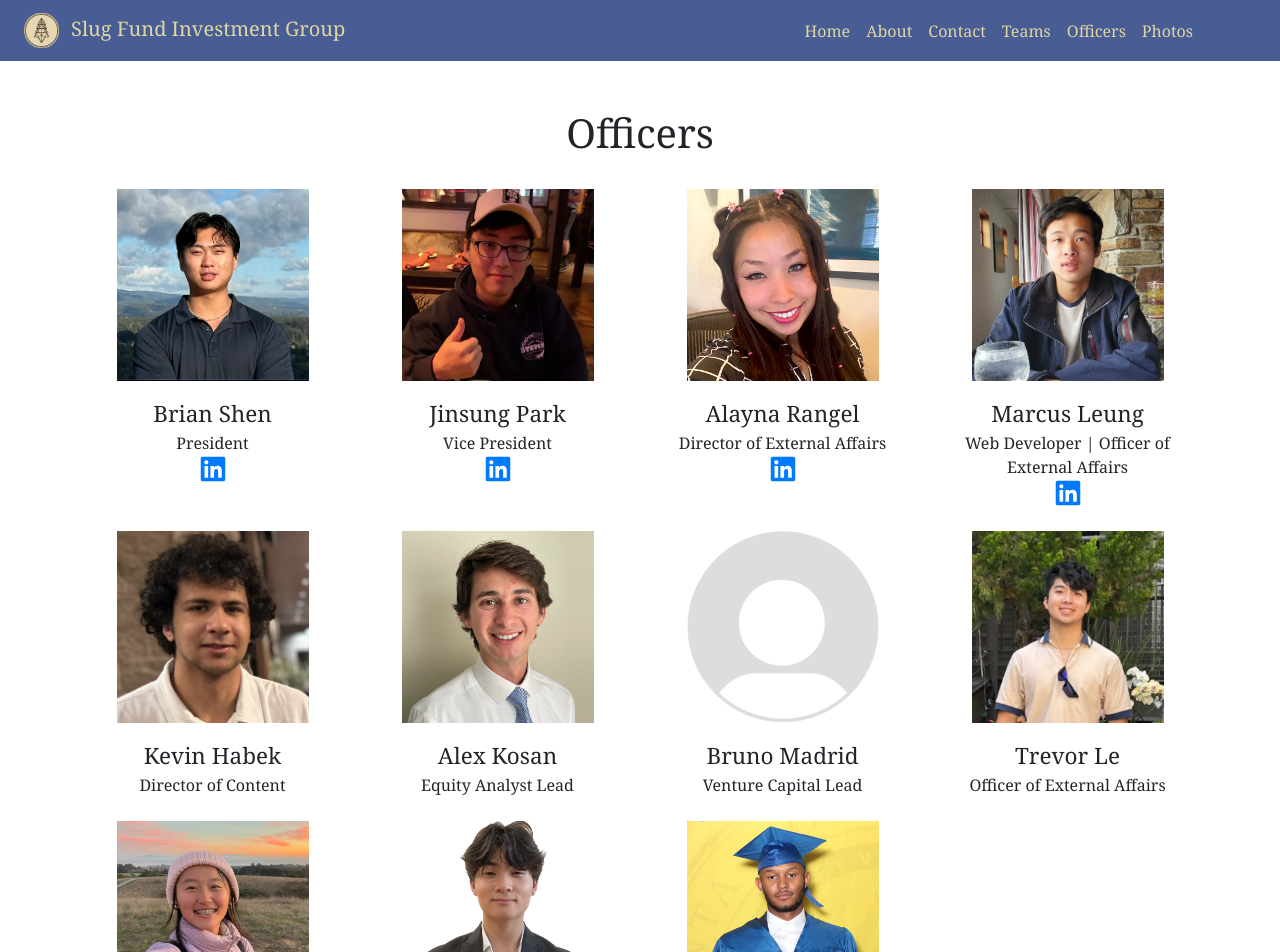
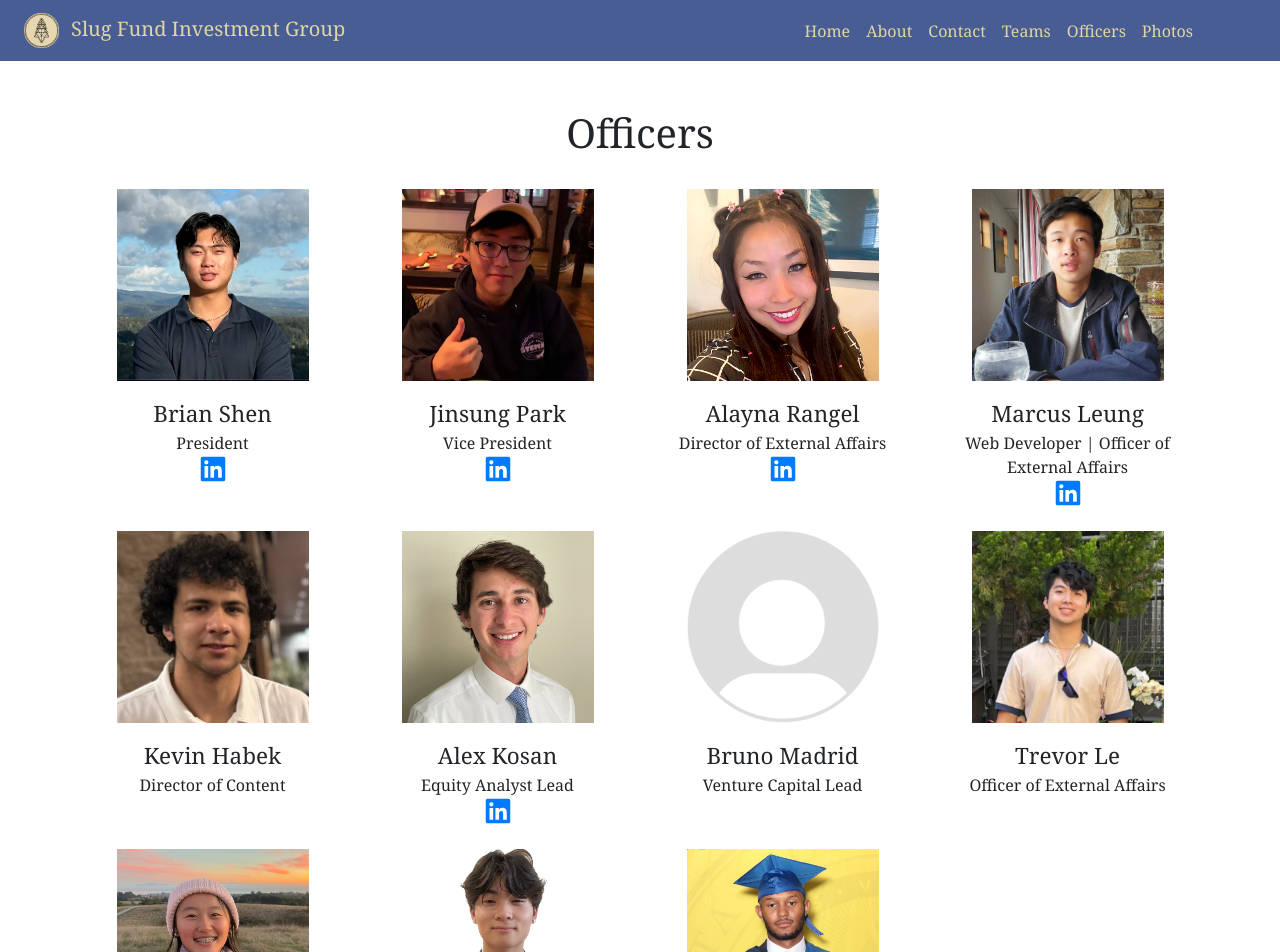
Before and after one commit to marcus-leung/Slug-Fund-Investment-Group-Website, a React (Create React App) app: page /#/officers in a window 1280 px wide. Shown: the top 952 px of the page. Built offline with nearby package versions, Linux system fonts and the light colour scheme.

Commit message:
Update Officers.jsx

```diff
--- a/src/pages/Officers.jsx
+++ b/src/pages/Officers.jsx
@@ -62,7 +62,7 @@ function Members() {
             className="col-lg-3 col-md-4 col-sm-6 col-12 mb-4"
             align="center"
           >
-            <Person img={Alex} name="Alex Kosan" role="Equity Analyst Lead" />
+            <Person img={Alex} name="Alex Kosan" role="Equity Analyst Lead" linkedin="https://www.linkedin.com/in/akosan/"/>
           </div>
           <div
             className="col-lg-3 col-md-4 col-sm-6 col-12 mb-4"
```
